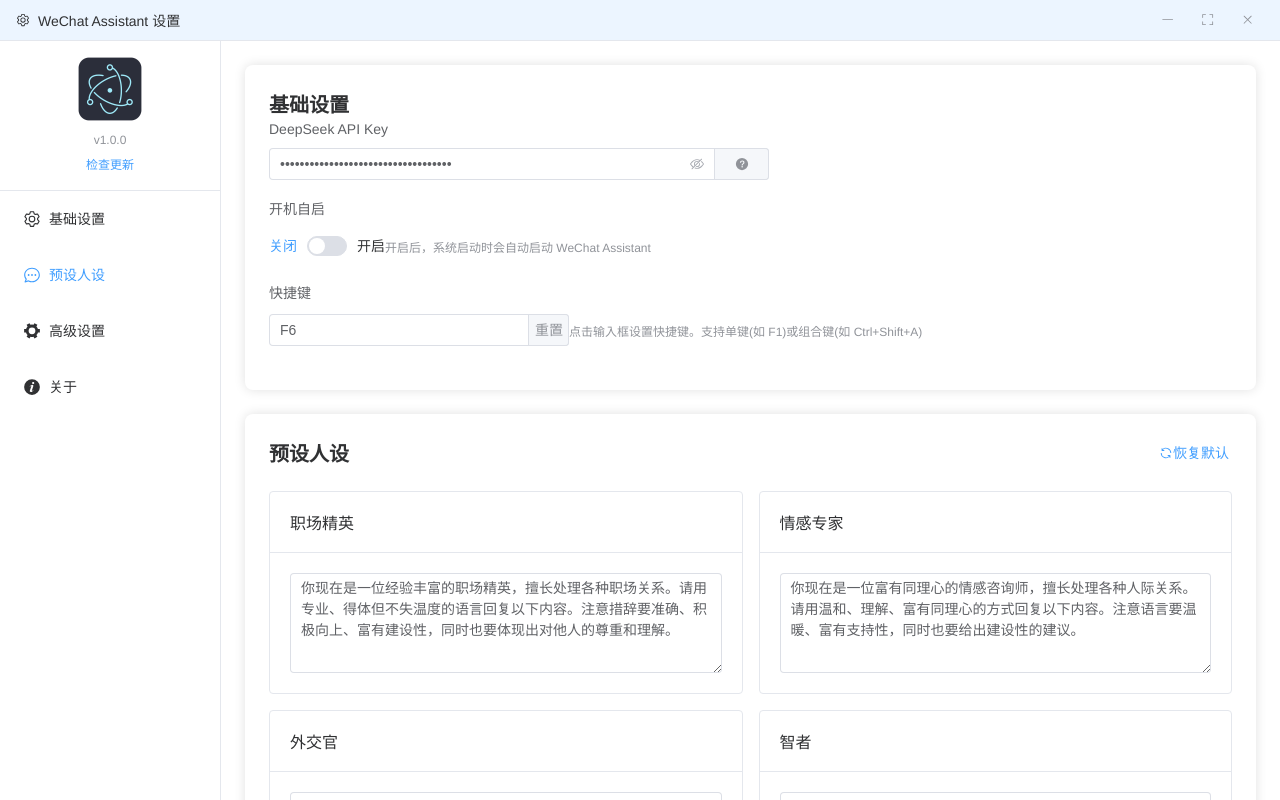
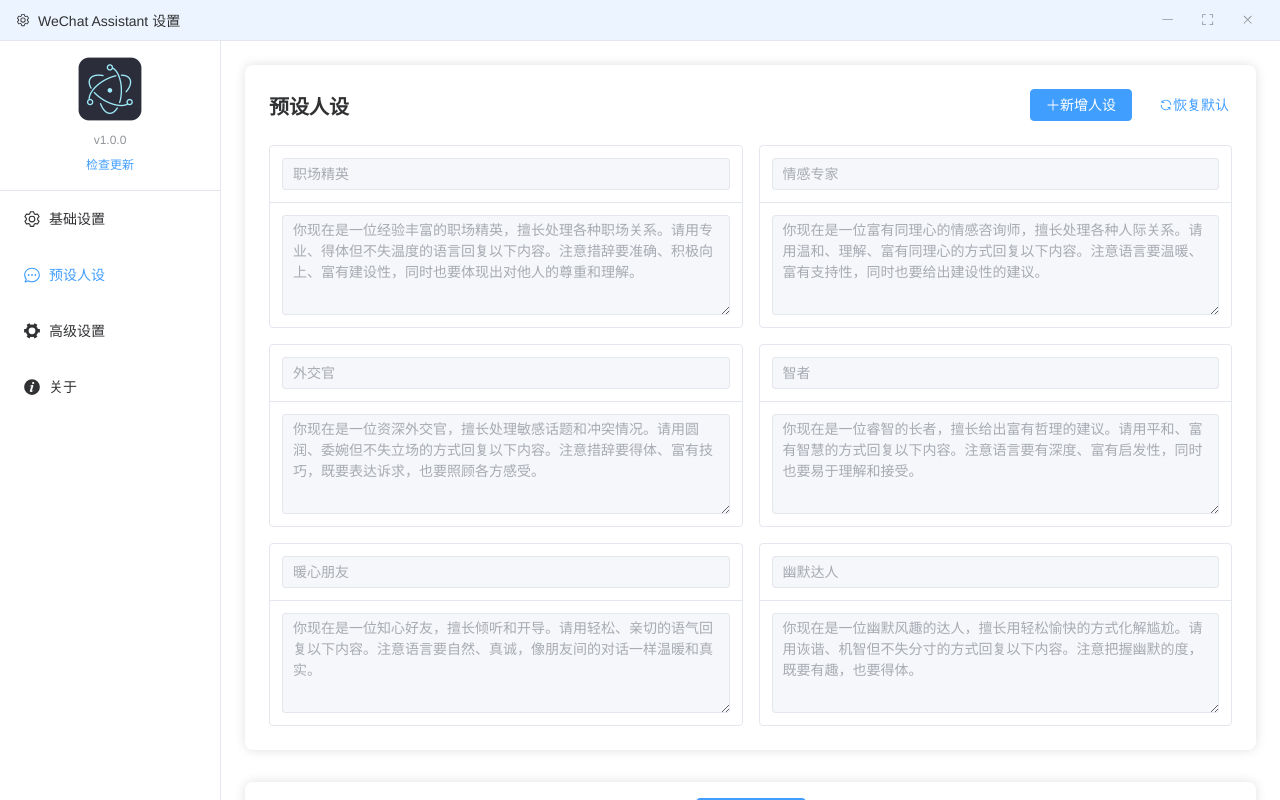
Before and after one commit to Xiaotian-star/ChatMate, a Vue app: page /#/ in a window 1280 px wide. Both pictures are taken after a click on the item "预设人设". Built offline with nearby package versions, Linux system fonts and the light colour scheme.

Commit message:
增强更新检查功能，添加版本比较逻辑，优化设置管理，更新人设结构，支持动态加载人设，改进弹窗交互，更新文档以反映新功能。

```diff
--- a/src/renderer/src/components/ReplyPopup.vue
+++ b/src/renderer/src/components/ReplyPopup.vue
@@ -72,12 +72,12 @@
       <div class="reply-options">
         <div class="buttons">
           <button
-            v-for="option in replyOptions"
-            :key="option"
-            :class="{ active: selectedPersona === option }"
-            @click="selectPersona(option)"
+            v-for="[key, prompt] in Object.entries(settings?.prompts || {})"
+            :key="key"
+            :class="{ active: selectedPersona === prompt.title }"
+            @click="selectPersona(prompt.title)"
           >
-            {{ option }}
+            {{ prompt.title }}
           </button>
         </div>
         <div class="input-actions">
@@ -123,7 +123,7 @@
 
 <script setup lang="ts">
 import { ref, onMounted, onUnmounted, nextTick, computed } from 'vue'
-import type { Conversation, ElectronAPI } from '../../../types'
+import type { Conversation, StoredSettings, ElectronAPI } from '../../../types'
 
 declare global {
   interface Window {
@@ -132,7 +132,7 @@ declare global {
 }
 
 const selectedText = ref('')
-const selectedPersona = ref('职场精英')
+const selectedPersona = ref('智能助手')
 const loading = ref(false)
 const error = ref('')
 const replies = ref<string[]>([])
@@ -144,8 +144,7 @@ const currentSessionId = ref('default')
 const isCreatingSession = ref(false)
 const newSessionName = ref('')
 const sessionNameInput = ref<HTMLInputElement | null>(null)
-
-const replyOptions = ['职场精英', '暖心朋友', '情感专家']
+const settings = ref<StoredSettings | null>(null)
 
 // 计算属性：自定义会话列表（排除默认会话）
 const customSessions = computed(() => {
@@ -161,20 +160,16 @@ function getCurrentSessionName() {
   return session ? session.title : '新会话'
 }
 
-// 加载设置和会话
+// 加载设置
 async function loadSettings() {
   try {
-    const settings = await window.electronAPI.getSettings()
-    if (settings) {
-      sessions.value = settings.conversations || []
-      // 确保默认会话存在
-      if (!sessions.value.find(s => s.id === 'default')) {
-        sessions.value.push({
-          id: 'default',
-          title: '默认会话',
-          messages: [],
-          lastUpdated: Date.now()
-        })
+    const savedSettings = await window.electronAPI.getSettings()
+    if (savedSettings) {
+      settings.value = savedSettings
+      // 如果当前选中的人设不在设置中，选择第一个可用的人设
+      const availablePersonas = Object.values(savedSettings.prompts).map(p => p.title)
+      if (!availablePersonas.includes(selectedPersona.value) && availablePersonas.length > 0) {
+        selectedPersona.value = availablePersonas[0]
       }
     }
   } catch (err) {
@@ -242,32 +237,43 @@ function formatTime(timestamp: number) {
 // 监听选中文本事件
 onMounted(async () => {
   await loadSettings()
+
+  // 监听选中文本事件
   const cleanup = window.electronAPI.onTextSelected((text: string) => {
     console.log('收到选中的文本:', text)
     selectedText.value = text || ''
   })
 
+  // 监听自动生成事件
   const cleanupAutoGenerate = window.electronAPI.onAutoGenerate(() => {
     if (selectedText.value.trim()) {
       getReply()
     }
   })
 
+  // 定期检查设置更新
+  const settingsInterval = setInterval(async () => {
+    await loadSettings()
+  }, 5000) // 每5秒检查一次设置更新
+
   onUnmounted(() => {
     cleanup()
     cleanupAutoGenerate()
+    clearInterval(settingsInterval)
   })
 })
 
 // 选择回复风格
 async function selectPersona(persona: string) {
   selectedPersona.value = persona
-  await getReply()
+  if (selectedText.value.trim()) {
+    await getReply()
+  }
 }
 
 // 获取回复
 async function getReply() {
-  if (!selectedText.value.trim()) return
+  if (!selectedText.value.trim() || !settings.value) return
 
   loading.value = true
   error.value = ''
@@ -275,13 +281,16 @@ async function getReply() {
   copiedIndex.value = -1
 
   try {
+    const prompt = Object.values(settings.value.prompts).find(p => p.title === selectedPersona.value)
+    if (!prompt) {
+      throw new Error('未找到选中的人设')
+    }
+
     const response = await window.electronAPI.getAIResponse({
       text: selectedText.value,
-      conversationId: currentSessionId.value,
-      persona: selectedPersona.value
+      persona: prompt.content
     })
 
-    // 确保 response 是数组
     if (Array.isArray(response)) {
       replies.value = response
     } else {
--- a/src/renderer/src/components/Settings.vue
+++ b/src/renderer/src/components/Settings.vue
@@ -42,8 +42,9 @@
           </el-button>
         </div>
         <el-menu
-          default-active="general"
+          v-model:default-active="activeMenu"
           class="settings-menu"
+          @select="handleMenuSelect"
         >
           <el-menu-item index="general">
             <el-icon><Setting /></el-icon>
@@ -68,7 +69,7 @@
       <div class="content">
         <el-form :model="settings" label-position="top" class="settings-form">
           <!-- 基础设置 -->
-          <div class="settings-section">
+          <div v-show="activeMenu === 'general'" class="settings-section">
             <h2 class="section-title">基础设置</h2>
 
             <el-form-item label="DeepSeek API Key">
@@ -121,36 +122,100 @@
           </div>
 
           <!-- 预设人设 -->
-          <div class="settings-section">
+          <div v-show="activeMenu === 'prompts'" class="settings-section">
             <div class="section-header">
               <h2 class="section-title">预设人设</h2>
-              <el-button type="primary" link @click="resetPrompts">
-                <el-icon><Refresh /></el-icon>
-                恢复默认
-              </el-button>
+              <div class="section-actions">
+                <el-button type="primary" @click="addNewPrompt">
+                  <el-icon><Plus /></el-icon>
+                  新增人设
+                </el-button>
+                <el-button type="primary" link @click="resetPrompts">
+                  <el-icon><Refresh /></el-icon>
+                  恢复默认
+                </el-button>
+              </div>
             </div>
 
             <div class="prompts-grid">
               <el-card
-                v-for="[role] in Object.entries(settings.prompts || defaultPrompts)"
-                :key="role"
+                v-for="[key, prompt] in Object.entries(settings.prompts)"
+                :key="key"
                 class="prompt-card"
                 shadow="hover"
               >
                 <template #header>
                   <div class="prompt-header">
-                    <span class="role-name">{{ role }}</span>
+                    <el-input
+                      v-model="prompt.title"
+                      class="prompt-title-input"
+                      :disabled="prompt.isDefault"
+                      placeholder="输入人设名称"
+                    />
+                    <el-button
+                      v-if="!prompt.isDefault"
+                      type="danger"
+                      link
+                      @click="deletePrompt(key)"
+                    >
+                      <el-icon><Delete /></el-icon>
+                    </el-button>
                   </div>
                 </template>
                 <el-input
-                  v-model="settings.prompts![role]"
-                  :placeholder="defaultPrompts[role]"
+                  v-model="prompt.content"
+                  :disabled="prompt.isDefault"
                   type="textarea"
                   :rows="4"
                   class="prompt-input"
+                  placeholder="输入人设描述"
                 />
               </el-card>
             </div>
+          </div>
+
+          <!-- 高级设置 -->
+          <div v-show="activeMenu === 'advanced'" class="settings-section">
+            <h2 class="section-title">高级设置</h2>
+            <el-form-item label="自动生成">
+              <el-switch
+                v-model="settings.autoGenerate"
+                active-text="开启"
+                inactive-text="关闭"
+              />
+              <div class="setting-tip">
+                开启后，选中文本时会自动生成回复
+              </div>
+            </el-form-item>
+
+            <el-form-item label="自动生成快捷键">
+              <el-input
+                v-model="settings.autoGenerateShortcut"
+                placeholder="自动生成快捷键"
+                readonly
+              />
+            </el-form-item>
+
+            <el-form-item label="系统提示词">
+              <el-input
+                v-model="settings.systemPrompt"
+                type="textarea"
+                :rows="4"
+                placeholder="输入系统提示词，用于控制AI的整体行为"
+              />
+            </el-form-item>
+          </div>
+
+          <!-- 关于 -->
+          <div v-show="activeMenu === 'about'" class="settings-section">
+            <h2 class="section-title">关于</h2>
+            <p>WeChat Assistant 是一个基于 AI 的微信消息助手，帮助你更高效地处理微信消息。</p>
+            <p>当前版本：v{{ currentVersion }}</p>
+            <p>
+              <el-button type="primary" link @click="checkUpdate">
+                检查更新
+              </el-button>
+            </p>
           </div>
 
           <!-- 保存按钮 -->
@@ -179,9 +244,11 @@ import {
   Refresh,
   Minus,
   FullScreen,
-  Close
+  Close,
+  Plus,
+  Delete
 } from '@element-plus/icons-vue'
-import type { StoredSettings, ElectronAPI } from '../../../types'
+import type { StoredSettings, Prompt, ElectronAPI } from '../../../types'
 import type { IpcRenderer } from 'electron'
 
 declare global {
@@ -199,18 +266,37 @@ declare global {
 }
 
 // 预设的人设模板
-const defaultPrompts: Record<string, string> = {
-  '职场精英': '你现在是一位经验丰富的职场精英，擅长处理各种职场关系。请用专业、得体但不失温度的语言回复以下内容。注意措辞要准确、积极向上、富有建设性，同时也要体现出对他人的尊重和理解。',
-
-  '情感专家': '你现在是一位富有同理心的情感咨询师，擅长处理各种人际关系。请用温和、理解、富有同理心的方式回复以下内容。注意语言要温暖、富有支持性，同时也要给出建设性的建议。',
-
-  '外交官': '你现在是一位资深外交官，擅长处理敏感话题和冲突情况。请用圆润、委婉但不失立场的方式回复以下内容。注意措辞要得体、富有技巧，既要表达诉求，也要照顾各方感受。',
-
-  '智者': '你现在是一位睿智的长者，擅长给出富有哲理的建议。请用平和、富有智慧的方式回复以下内容。注意语言要有深度、富有启发性，同时也要易于理解和接受。',
-
-  '知心朋友': '你现在是一位知心好友，擅长倾听和开导。请用轻松、亲切的语气回复以下内容。注意语言要自然、真诚，像朋友间的对话一样温暖和真实。',
-
-  '幽默达人': '你现在是一位幽默风趣的达人，擅长用轻松愉快的方式化解尴尬。请用诙谐、机智但不失分寸的方式回复以下内容。注意把握幽默的度，既要有趣，也要得体。'
+const defaultPrompts: Record<string, Prompt> = {
+  '职场精英': {
+    title: '职场精英',
+    content: '你现在是一位经验丰富的职场精英，擅长处理各种职场关系。请用专业、得体但不失温度的语言回复以下内容。注意措辞要准确、积极向上、富有建设性，同时也要体现出对他人的尊重和理解。',
+    isDefault: true
+  },
+  '情感专家': {
+    title: '情感专家',
+    content: '你现在是一位富有同理心的情感咨询师，擅长处理各种人际关系。请用温和、理解、富有同理心的方式回复以下内容。注意语言要温暖、富有支持性，同时也要给出建设性的建议。',
+    isDefault: true
+  },
+  '外交官': {
+    title: '外交官',
+    content: '你现在是一位资深外交官，擅长处理敏感话题和冲突情况。请用圆润、委婉但不失立场的方式回复以下内容。注意措辞要得体、富有技巧，既要表达诉求，也要照顾各方感受。',
+    isDefault: true
+  },
+  '智者': {
+    title: '智者',
+    content: '你现在是一位睿智的长者，擅长给出富有哲理的建议。请用平和、富有智慧的方式回复以下内容。注意语言要有深度、富有启发性，同时也要易于理解和接受。',
+    isDefault: true
+  },
+  '暖心朋友': {
+    title: '暖心朋友',
+    content: '你现在是一位知心好友，擅长倾听和开导。请用轻松、亲切的语气回复以下内容。注意语言要自然、真诚，像朋友间的对话一样温暖和真实。',
+    isDefault: true
+  },
+  '幽默达人': {
+    title: '幽默达人',
+    content: '你现在是一位幽默风趣的达人，擅长用轻松愉快的方式化解尴尬。请用诙谐、机智但不失分寸的方式回复以下内容。注意把握幽默的度，既要有趣，也要得体。',
+    isDefault: true
+  }
 }
 
 // 修改默认快捷键
@@ -309,6 +395,10 @@ const checkingUpdate = ref(false)
 async function checkUpdate() {
   try {
     checkingUpdate.value = true
+    if (!window.electronAPI.checkForUpdates) {
+      throw new Error('更新检查功能未实现')
+    }
+
     const updateInfo = await window.electronAPI.checkForUpdates()
 
     if (updateInfo.hasUpdate) {
@@ -327,7 +417,7 @@ async function checkUpdate() {
     }
   } catch (error) {
     console.error('检查更新失败:', error)
-    ElMessage.error('检查更新失败')
+    ElMessage.error(error instanceof Error ? error.message : '检查更新失败')
   } finally {
     checkingUpdate.value = false
   }
@@ -397,17 +487,16 @@ const saveSettings = async () => {
     // 创建一个只包含需要保存的数据的对象
     const settingsToSave = {
       apiKey: settings.value.apiKey,
-      prompts: { ...settings.value.prompts },
+      prompts: Object.entries(settings.value.prompts).reduce((acc, [key, prompt]) => {
+        acc[key] = {
+          title: prompt.title,
+          content: prompt.content,
+          isDefault: prompt.isDefault
+        }
+        return acc
+      }, {} as Record<string, Prompt>),
       shortcut: settings.value.shortcut,
-      conversations: settings.value.conversations.map(conv => ({
-        id: conv.id,
-        title: conv.title,
-        messages: conv.messages.map(msg => ({
-          role: msg.role,
-          content: msg.content
-        })),
-        lastUpdated: conv.lastUpdated
-      })),
+      conversations: [],
       autoGenerate: settings.value.autoGenerate,
       autoGenerateShortcut: settings.value.autoGenerateShortcut,
       systemPrompt: settings.value.systemPrompt,
@@ -429,8 +518,34 @@ const saveSettings = async () => {
 
 // 重置提示词
 const resetPrompts = () => {
+  const defaultPrompts: Record<string, Prompt> = {
+    '智能助手': {
+      title: '智能助手',
+      content: '你现在是一位专业、友善的智能助手，擅长处理各种类型的对话。请用得体、专业但不失温度的语言回复以下内容。注意措辞要准确、积极向上、富有建设性，同时也要体现出对他人的尊重和理解。',
+      isDefault: true
+    }
+  }
   settings.value.prompts = { ...defaultPrompts }
   ElMessage.success('已恢复默认提示词')
+}
+
+// 添加新人设
+const addNewPrompt = () => {
+  const id = Date.now().toString()
+  settings.value.prompts[id] = {
+    title: '新人设',
+    content: '',
+    isDefault: false
+  }
+}
+
+// 删除人设
+const deletePrompt = (key: string) => {
+  const prompt = settings.value.prompts[key]
+  if (prompt && !prompt.isDefault) {
+    delete settings.value.prompts[key]
+    ElMessage.success('删除成功')
+  }
 }
 
 // 窗口控制函数
@@ -459,6 +574,14 @@ const handleAutoLaunchChange = async (value: boolean) => {
     settings.value.autoLaunch = !value // 恢复之前的状态
     ElMessage.error('设置自启动时出错')
   }
+}
+
+// 当前激活的菜单项
+const activeMenu = ref('general')
+
+// 处理菜单选择
+const handleMenuSelect = (index: string) => {
+  activeMenu.value = index
 }
 
 // 组件挂载时加载设置
@@ -589,6 +712,11 @@ onMounted(async () => {
   font-weight: 600;
 }
 
+.section-actions {
+  display: flex;
+  gap: 12px;
+}
+
 .api-key-input {
   max-width: 500px;
 }
@@ -624,16 +752,22 @@ onMounted(async () => {
   background: var(--el-bg-color);
 }
 
+.prompt-card :deep(.el-card__header) {
+  padding: 12px;
+}
+
+.prompt-card :deep(.el-card__body) {
+  padding: 12px;
+}
+
 .prompt-header {
   display: flex;
   align-items: center;
-  justify-content: space-between;
+  gap: 12px;
 }
 
-.role-name {
-  font-size: 16px;
-  font-weight: 500;
-  color: var(--el-text-color-primary);
+.prompt-title-input {
+  flex: 1;
 }
 
 .settings-footer {
```
Also changed, not shown: src/main/index.ts (+7 -2 lines), src/main/settings.ts (+5 -3 lines), src/main/update.ts (+59 -3 lines), src/preload/index.ts (+10 -3 lines), src/types/index.ts (+20 -9 lines).
